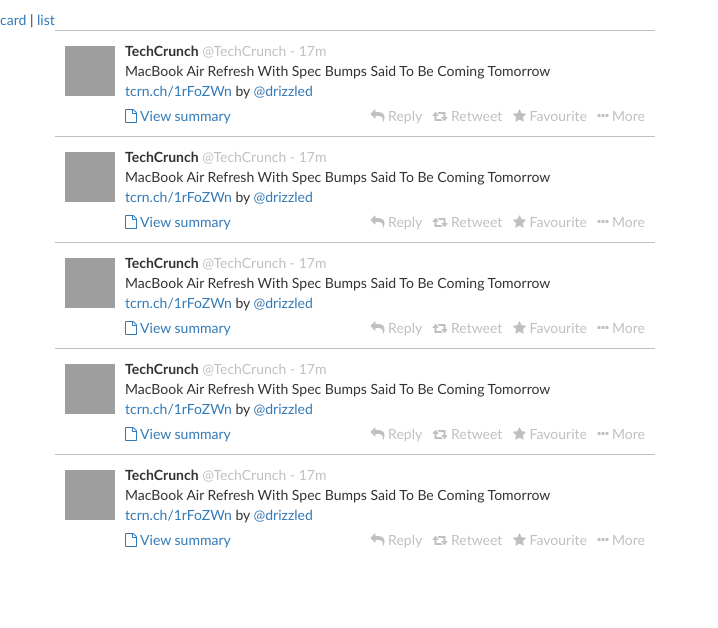
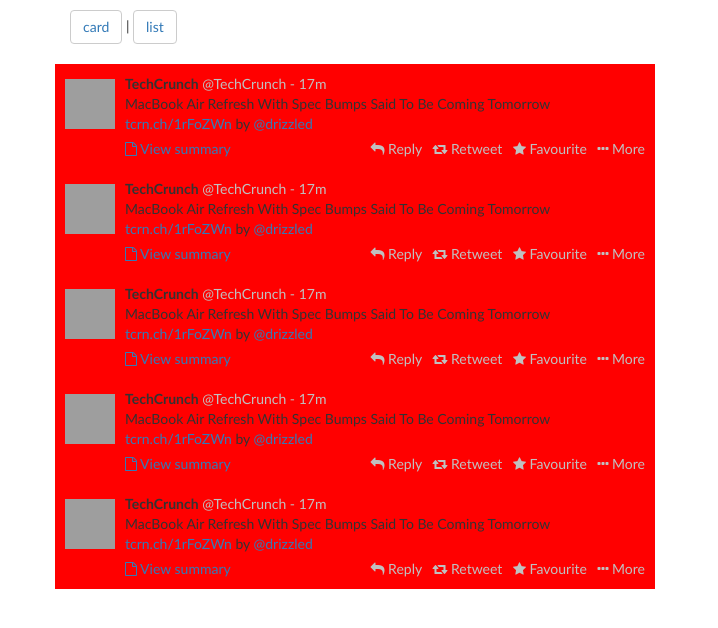
Before and after one commit to psibal/tweet, a PHP site: page / in a window 1280 px wide. Shown: the top 628 px of the page, without its empty margins (0-718 px from the left). Run offline with PHP 8.4, Linux system fonts and the light colour scheme; some libraries are stand-ins or nearby versions; grey boxes are pictures that could not be loaded.

Commit message:
second commit

```diff
--- a/css/style.css
+++ b/css/style.css
@@ -5,9 +5,14 @@
 
 .strip{
   padding: 10px;
-  border-top: 1px solid silver;
-  border-top: 1px solid silver;
+  /*border-top: 1px solid silver;*/
+  border-bottom: 1px solid silver;
   width: 600px;
+}
+
+.strip:last-of-type {
+  border-bottom: none;
+  background: #ff0000;
 }
 
 .strip img{
--- a/index.html
+++ b/index.html
@@ -14,10 +14,15 @@
 </head>
 
 <body>
-<span><a href="card.html">card</a></span> | <span><a href="list.html">list</a>  </span>
-
 
   <div class="container">
+  <div class="row">
+      <div class="col-sm-12">
+        <button class="btn btn-default"><a href="card.html">card</a></button> | <button class="btn btn-default"><a href="list.html">list</a>  </button>
+      </div>
+    </div>
+    <div>&nbsp;
+    </div>
   <div class="row">
     <div class="col-sm-12 strip">
       <img src="http://lorempixel.com/50/50/people/" alt="profile image" />
--- a/list.html
+++ b/list.html
@@ -14,7 +14,7 @@
 <body>
   <div class="container">
     <div class="row">
-      <div class=" strip">
+      <div class="strip">
           <img src="http://lorempixel.com/50/50/people/" alt="profile image" />
          <div class="song-artist">song-artist Tech Tech Crunch...</div>
          <div class="song-title">song-title 12345678901234567890 1234567890 1234567890 1234567890...</div>
@@ -29,7 +29,7 @@
       </div>
     </div> <!--row end-->
    <div class="row">
-      <div class=" strip">
+      <div class="strip">
           <img src="http://lorempixel.com/50/50/people/" alt="profile image" />
          <div class="song-artist">song-artist Tech Tech Crunch...</div>
          <div class="song-title">song-title 12345678901234567890 1234567890 1234567890 1234567890...</div>
@@ -45,7 +45,7 @@
     </div> <!--row end-->
 
    <div class="row">
-      <div class=" strip">
+      <div class="strip">
           <img src="http://lorempixel.com/50/50/people/" alt="profile image" />
          <div class="song-artist">song-artist Tech Tech Crunch...</div>
          <div class="song-title">song-title 12345678901234567890 1234567890 1234567890 1234567890...</div>
```
